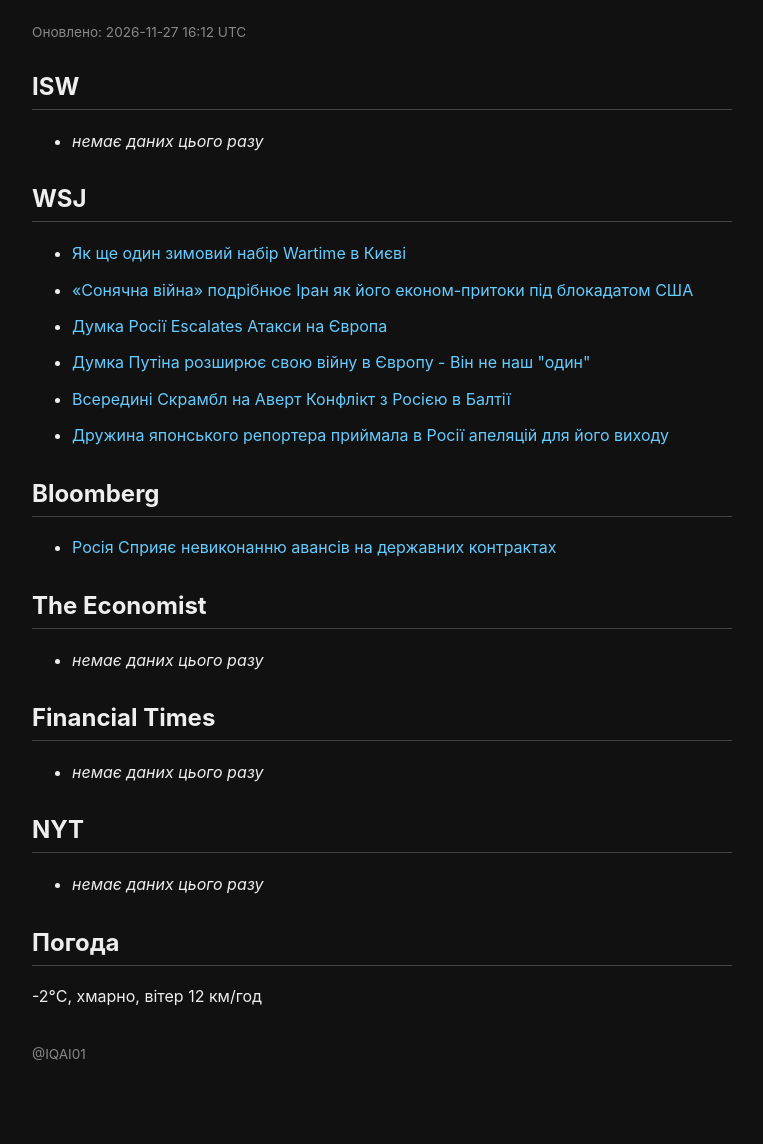
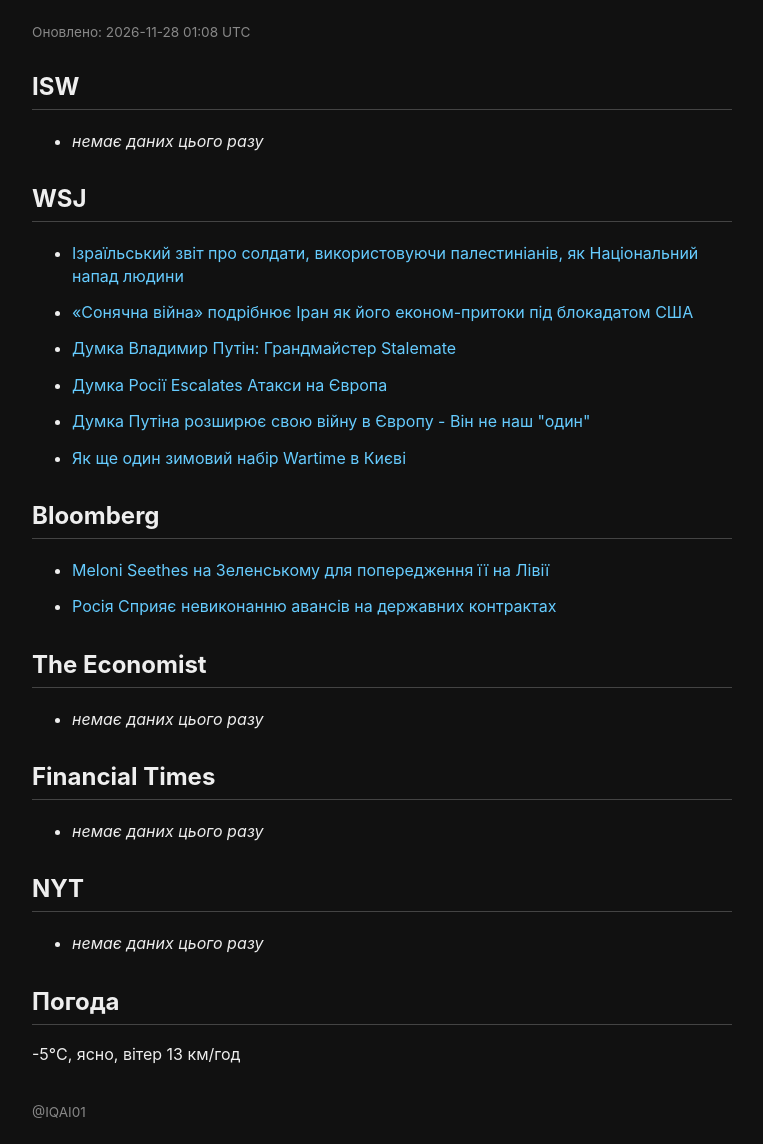
Before and after one commit to zyk59yd6rd-png/zyk59yd6rd-png.github.io, a plain HTML site: page index.html in a window 1280 px wide. Shown: the whole page, without its empty margins (258-1021 px from the left). Before the commit the page ends 1086 px from the top, so only its background shows below. Drawn offline with Linux system fonts and the light colour scheme.

Commit message:
Update news

```diff
--- a/index.html
+++ b/index.html
@@ -14,22 +14,23 @@
 </style>
 </head>
 <body>
-<p class="updated">Оновлено: 2026-11-27 16:12 UTC</p>
+<p class="updated">Оновлено: 2026-11-28 01:08 UTC</p>
 <h2>ISW</h2>
 <ul>
   <li><em>немає даних цього разу</em></li>
 </ul>
 <h2>WSJ</h2>
 <ul>
-  <li><a href="https://www.wsj.com/world/as-another-wartime-winter-sets-in-kyiv-residents-weigh-finally-leaving-c76357dc?mod=rss_worldnews" target="_blank">Як ще один зимовий набір Wartime в Києві</a></li>
+  <li><a href="https://www.wsj.com/world/middle-east/israeli-report-on-soldiers-using-palestinians-as-human-shields-ignites-national-backlash-6a89f6ca?mod=rss_worldnews" target="_blank">Ізраїльський звіт про солдати, використовуючи палестиніанів, як Національний напад людини</a></li>
   <li><a href="https://www.wsj.com/world/middle-east/a-silent-war-grips-iran-as-its-economy-strains-under-u-s-blockade-36bfa5d4?mod=rss_worldnews" target="_blank">«Сонячна війна» подрібнює Іран як його економ-притоки під блокадатом США</a></li>
+  <li><a href="https://www.wsj.com/opinion/vladimir-putin-grandmaster-of-stalemate-ddd1c304?mod=rss_worldnews" target="_blank">Думка Владимир Путін: Грандмайстер Stalemate</a></li>
   <li><a href="https://www.wsj.com/opinion/russia-europe-attacks-shadow-war-iiss-report-fcee9238?mod=rss_worldnews" target="_blank">Думка Росії Escalates Атакси на Європа</a></li>
   <li><a href="https://www.wsj.com/opinion/putin-extends-his-war-to-europehes-not-our-friend-175eddc2?mod=rss_worldnews" target="_blank">Думка Путіна розширює свою війну в Європу - Він не наш "один"</a></li>
-  <li><a href="https://www.wsj.com/world/europe/inside-the-scramble-to-avert-conflict-with-russia-in-the-baltic-4ec51b82?mod=rss_worldnews" target="_blank">Всередині Скрамбл на Аверт Конфлікт з Росією в Балтії</a></li>
-  <li><a href="https://www.wsj.com/world/wife-of-japanese-reporter-held-in-russia-appeals-for-his-release-74bb1712?mod=rss_worldnews" target="_blank">Дружина японського репортера приймала в Росії апеляцій для його виходу</a></li>
+  <li><a href="https://www.wsj.com/world/as-another-wartime-winter-sets-in-kyiv-residents-weigh-finally-leaving-c76357dc?mod=rss_worldnews" target="_blank">Як ще один зимовий набір Wartime в Києві</a></li>
 </ul>
 <h2>Bloomberg</h2>
 <ul>
+  <li><a href="https://www.bloomberg.com/news/articles/2026-11-27/meloni-seethes-at-zelenskyy-for-not-warning-her-on-libya-strike" target="_blank">Meloni Seethes на Зеленському для попередження її на Лівії</a></li>
   <li><a href="https://www.bloomberg.com/news/articles/2026-11-27/russia-faces-surge-in-unfulfilled-advances-on-state-contracts" target="_blank">Росія Сприяє невиконанню авансів на державних контрактах</a></li>
 </ul>
 <h2>The Economist</h2>
@@ -45,7 +46,7 @@
   <li><em>немає даних цього разу</em></li>
 </ul>
 <h2>Погода</h2>
-<p>-2°C, хмарно, вітер 12 км/год</p>
+<p>-5°C, ясно, вітер 13 км/год</p>
 <p class="updated" style="margin-top:40px;">@IQAI01</p>
 </body>
 </html>
```
